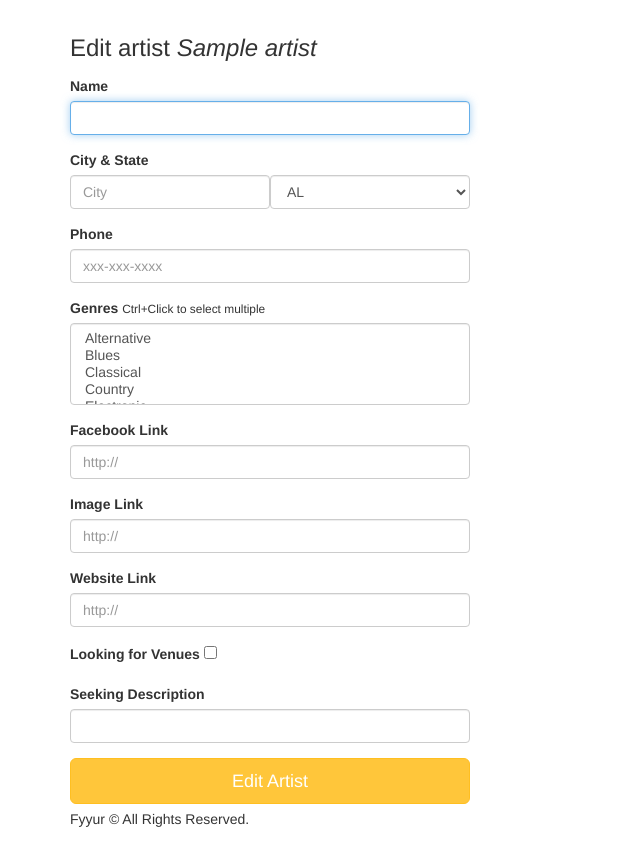
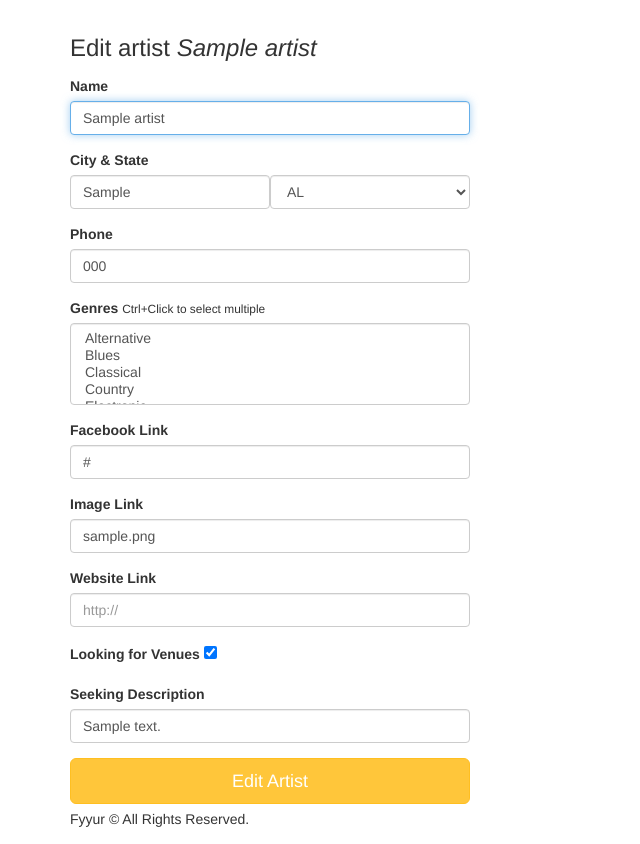
Before and after one commit to godwinopara/fyyur, a Flask app: page /artists/1/edit in a window 1280 px wide. Shown: the part 60-904 px from the top of the page, without its empty margins (0-640 px from the left). Run offline with Flask 2, Linux system fonts and the light colour scheme; tables that the repository leaves empty hold one stand-in row (values such as "Sample post"); some libraries are stand-ins or nearby versions.

Commit message:
display the previous user detail when ever the user want to update the artist or venue

```diff
--- a/app.py
+++ b/app.py
@@ -164,7 +164,7 @@ def delete_venue(venue_id):
     venue = Venue.query.get(venue_id)
 
     db.session.delete(venue)
-    # db.session.commit()
+    db.session.commit()
     print(venue.name)
 
     flash('Venue: ' + venue.name + ' was DELETED successfully!')
@@ -231,8 +231,9 @@ def show_artist(artist_id):
 
 def edit_artist(artist_id):
 
-  form = ArtistForm()
   artist = Artist.query.get(artist_id)
+
+  form = ArtistForm(obj=artist)
 
   # TODO: populate form with fields from artist with ID <artist_id>
   return render_template('forms/edit_artist.html', form=form, artist=artist)
@@ -248,8 +249,9 @@ def edit_artist_submission(artist_id):
 
   try:
     artist = Artist.query.get(artist_id)
+
     form.populate_obj(artist)
-    db.session.commit()
+    # db.session.commit()
 
     flash(f'Artist: {form.name.data} was updated successfully')
 
@@ -273,8 +275,8 @@ def edit_artist_submission(artist_id):
 
 def edit_venue(venue_id):
 
-  form = VenueForm()
   venue = Venue.query.get(venue_id)
+  form = VenueForm(obj=venue)
 
   # TODO: populate form with values from venue with ID <venue_id>
   return render_template('forms/edit_venue.html', form=form, venue=venue)
--- a/forms.py
+++ b/forms.py
@@ -1,5 +1,4 @@
 from datetime import datetime
-from enum import Enum
 import re
 from flask_wtf import FlaskForm
 from wtforms import StringField, SelectField, SelectMultipleField, DateTimeField, BooleanField
--- a/templates/forms/edit_artist.html
+++ b/templates/forms/edit_artist.html
@@ -1,6 +1,4 @@
-{% extends 'layouts/main.html' %}
-{% block title %}Edit Artist{% endblock %}
-{% block content %}
+{% extends 'layouts/main.html' %} {% block title %}Edit Artist{% endblock %} {% block content %}
 <div class="form-wrapper">
   <form class="form" method="post" action="/artists/{{artist.id}}/edit">
     <h3 class="form-heading">Edit artist <em>{{ artist.name }}</em></h3>
@@ -11,12 +9,8 @@
     <div class="form-group">
       <label>City & State</label>
       <div class="form-inline">
-            <div class="form-group">
-              {{ form.city(class_ = 'form-control', placeholder='City', autofocus = true) }}
-            </div>
-            <div class="form-group">
-              {{ form.state(class_ = 'form-control', placeholder='State', autofocus = true) }}
-            </div>
+        <div class="form-group">{{ form.city(class_ = 'form-control', placeholder='City', autofocus = true) }}</div>
+        <div class="form-group">{{ form.state(class_ = 'form-control', placeholder='State', autofocus = true) }}</div>
       </div>
     </div>
     <div class="form-group">
@@ -53,7 +47,7 @@
       {{ form.seeking_description(class_ = 'form-control', autofocus = true) }}
     </div>
 
-      <input type="submit" value="Edit Artist" class="btn btn-primary btn-lg btn-block">
+    <input type="submit" value="Edit Artist" class="btn btn-primary btn-lg btn-block" />
   </form>
 </div>
 {% endblock %}
```
Lines whose indentation alone changed are shown as unchanged.
